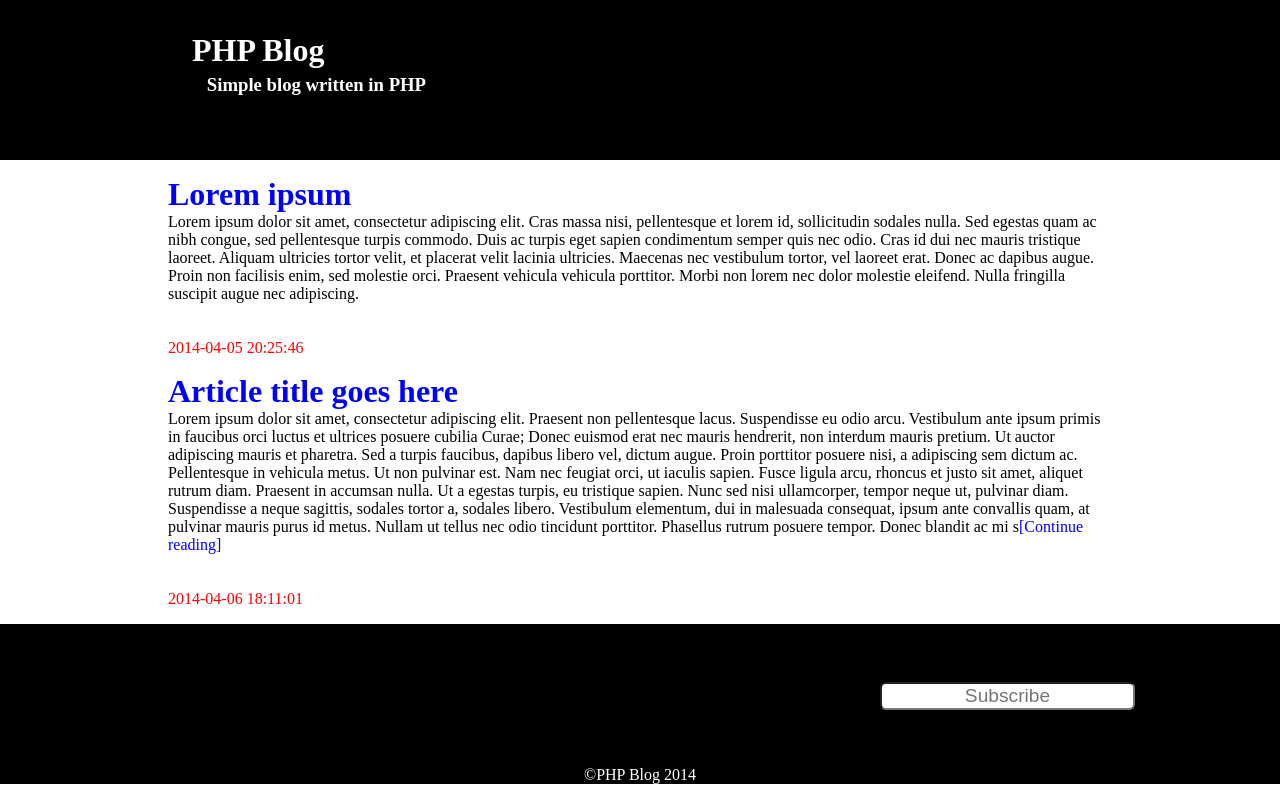
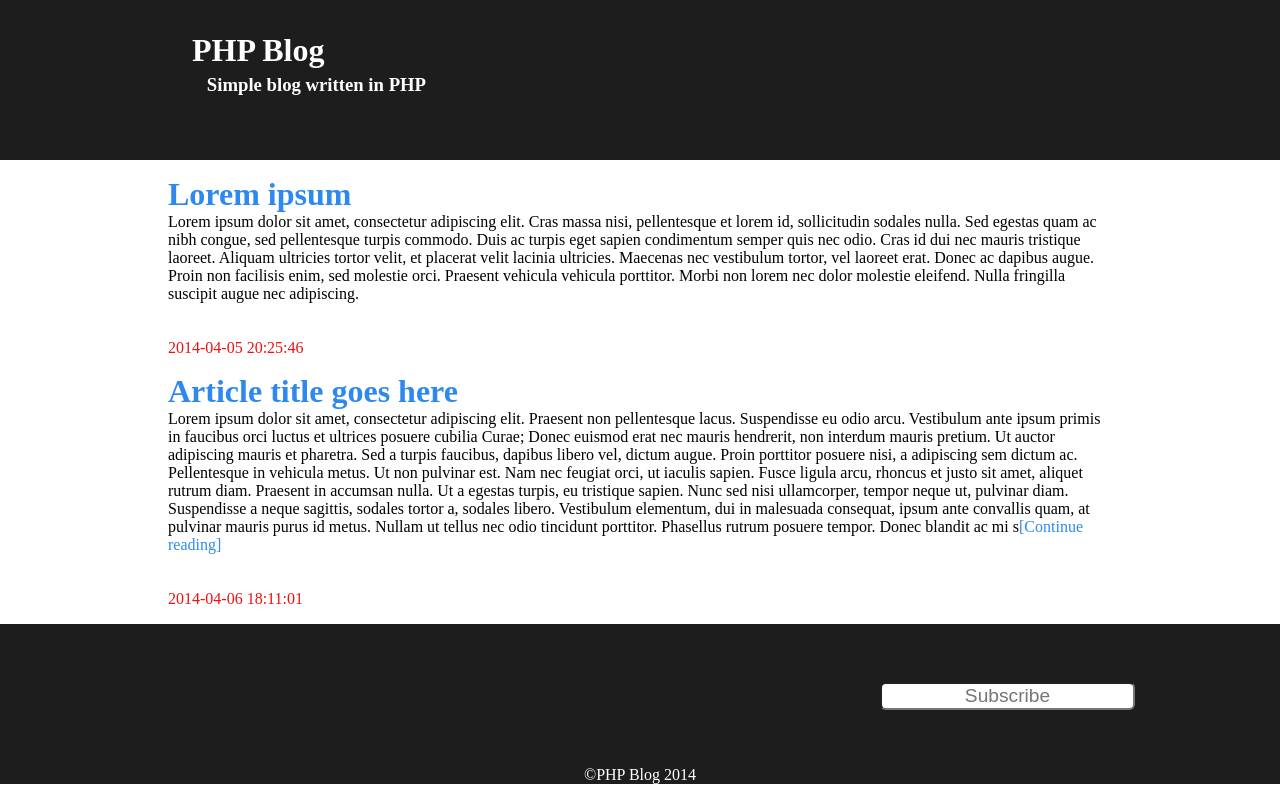
Before and after one commit to loopByte/Blog, a PHP site: page / in a window 1280 px wide. Run offline with PHP 8.4, Linux system fonts and the light colour scheme; data comes from the database, SQL or seed files in the repository; some libraries are stand-ins or nearby versions.

Commit message:
Flat color

```diff
--- a/style/default/main.css
+++ b/style/default/main.css
@@ -6,7 +6,7 @@
 .header{
     width: auto;
     height: 10em;
-    background-color: black;
+    background-color: #1d1d1d; /* darken */
     margin: 0;
     color: white;
 }
@@ -40,16 +40,16 @@
     padding: 0.5em;
 }
 .article a{
-    color: blue;
+    color: #2d89ef; /* blue */
     text-decoration: none;
 }
 .article time{
-    color: red;
+    color: #ee1111; /* red */
 }
 
 /* Footer */
 .footer{
-    background-color: black;
+    background-color: #1d1d1d; /* darken */
     width: auto;
     height: 10em;
 }
@@ -62,7 +62,7 @@
     width: 60em;
     height: 1.1em;
     text-align: center;
-    color: white;
+    color: #ffffff; /* white */
     margin: auto;
 }
 .subscribe{
@@ -77,7 +77,7 @@
 .subscribe input[type=email]{
     font-size: 1.2em;
     text-align: center;
-    color: blue;
+    color: #2d89ef; /* blue */
     position: relative;
     top: 3em;
     border-radius: 0.3em;
```
